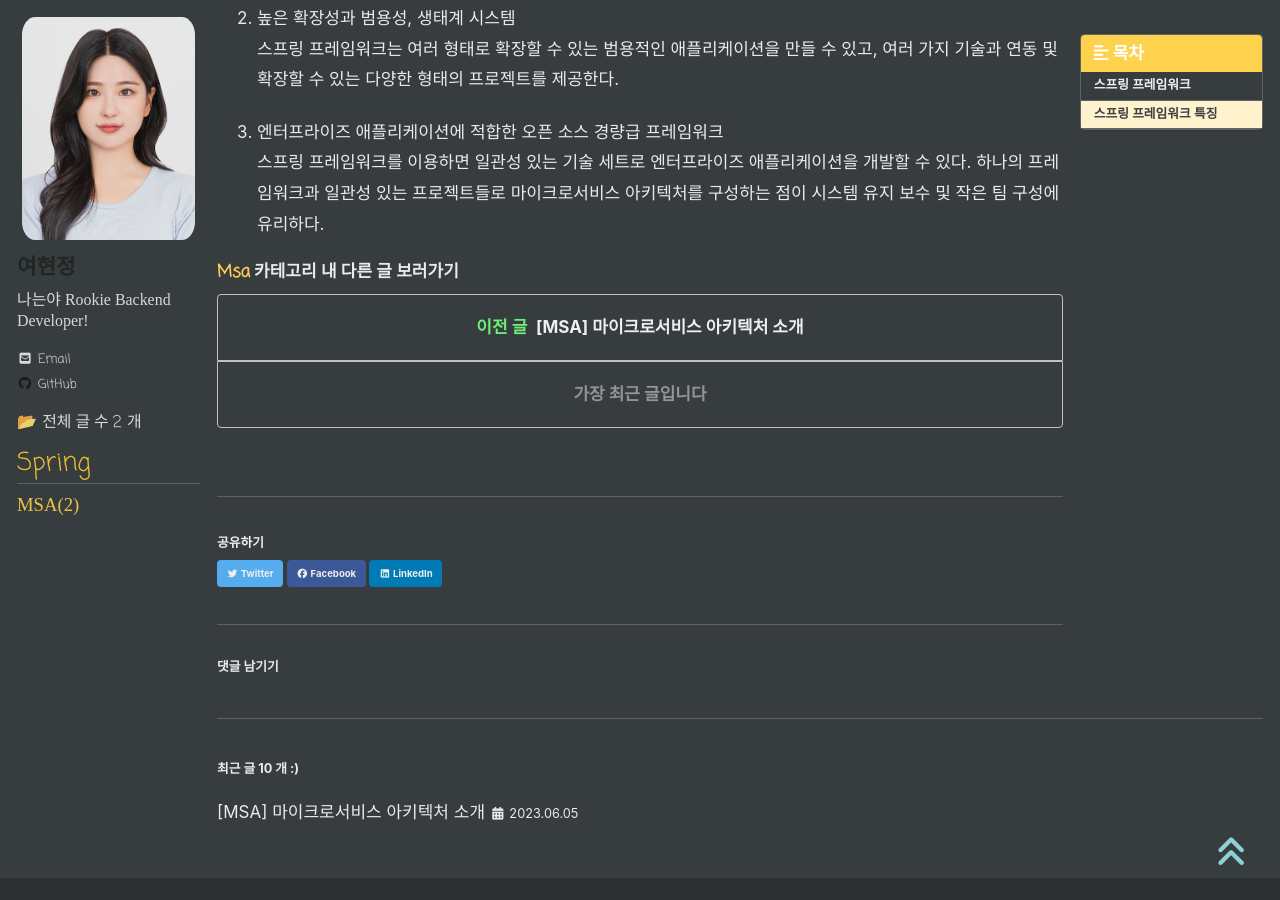
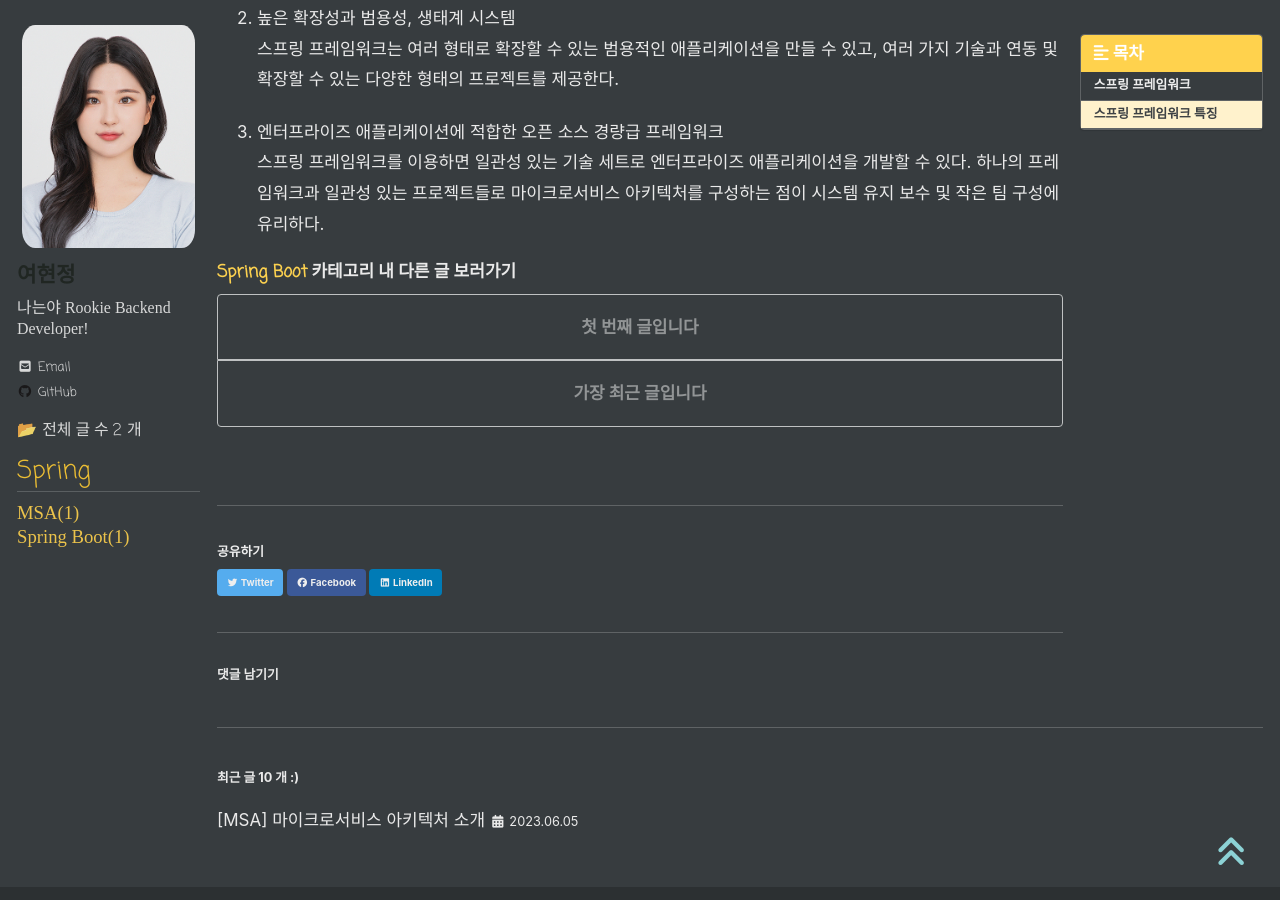
Before and after one commit to yeeeeo/yeeeeo.github.io, a Jekyll site: the page built from _posts/Spring/Srping Boot/2023-06-06-spring.md, in a window 1280 px wide and 900 px high, scrolled down 3193 px. Built offline with Jekyll 4.4.1, drawn with Linux system fonts in a browser that asks for light colours; cached includes are drawn as plain includes; nearby versions of some CDN libraries; some web fonts are replaced; comment, search, counter and statistics services are not loaded; some of the changed text lies outside the part shown.

Commit message:
category

```diff
--- a/_includes/nav_list_main
+++ b/_includes/nav_list_main
@@ -15,6 +15,12 @@
                         <li><a href="/categories/msa" class="">MSA({{category[1].size}})</a></li>
                     {% endif %}
                 {% endfor %}
+
+                {% for category in site.categories %}
+                    {% if category[0] == "Spring Boot" %}
+                        <li><a href="/categories/spring boot" class="">Spring Boot({{category[1].size}})</a></li>
+                    {% endif %}
+                {% endfor %}
             </ul>
       </li>
   </ul>
--- a/_posts/Spring/Msa/2023-06-06-spring.md
+++ b/_posts/Spring/Srping Boot/2023-06-06-spring.md
@@ -3,7 +3,7 @@ title:  "[Spring] 스프링 프레임워크"
 excerpt: "스프링 프레임워크"
 
 categories:
-- Msa
+- Spring Boot
 
 toc: true
 toc_sticky: true
```
Also changed, not shown: _pages/categories/category-spring boot.md (added, +14 -0 lines).
